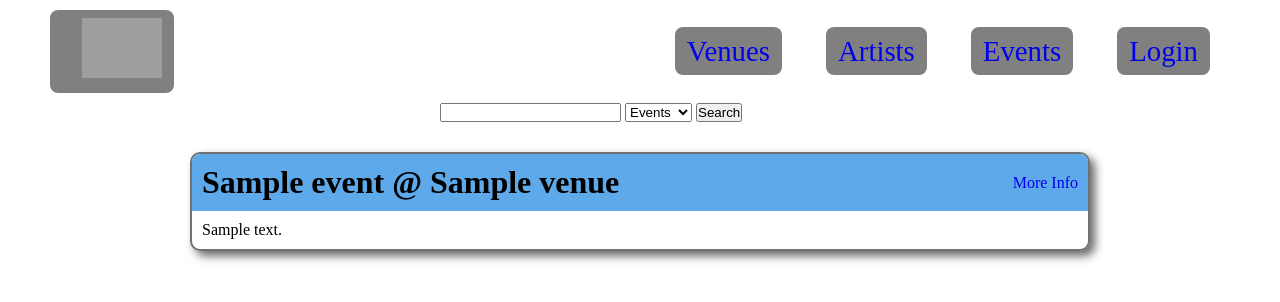
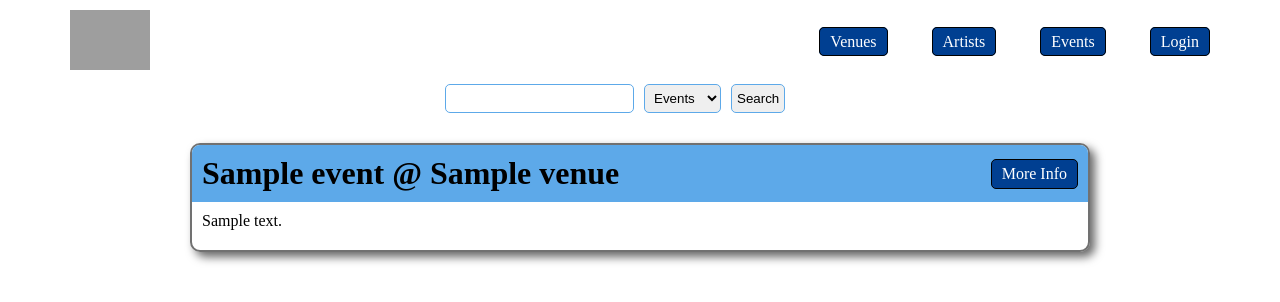
Before and after one commit to JaySecurity/myLocalScene, a Node server app: page / in a window 1280 px wide. Shown: the top 302 px of the page. Run offline with Node 20, Linux system fonts and the light colour scheme; tables that the repository leaves empty hold one stand-in row (values such as "Sample post"); some libraries are stand-ins or nearby versions; grey boxes are pictures that could not be loaded.

Commit message:
add styling

```diff
--- a/controllers/artists.js
+++ b/controllers/artists.js
@@ -18,7 +18,9 @@ function add(req, res) {
 
 async function show(req, res) {
   try {
-    const artist = await Artist.findById(req.params.id);
+    const artist = await Artist.findById(req.params.id)
+      .populate('reviews.createdBy', 'username')
+      .exec();
     res.render('artists/show', { title: 'Artist View', artist });
   } catch (err) {
     res.status(500).send('Something went Wrong!');
--- a/controllers/venues.js
+++ b/controllers/venues.js
@@ -18,7 +18,9 @@ function add(req, res) {
 
 async function show(req, res) {
   try {
-    const venue = await Venue.findById(req.params.id);
+    const venue = await Venue.findById(req.params.id)
+      .populate('reviews.createdBy', 'username')
+      .exec();
     res.render('venues/show', { title: 'Venue', venue });
   } catch (err) {
     res.status(500).send('Something went Wrong!');
--- a/public/javascripts/index.js
+++ b/public/javascripts/index.js
@@ -20,7 +20,7 @@ searchBtn.addEventListener('click', async (e) => {
           <h1>${listing.name}  ${
         listing?.venue?.name ? ' @ ' + listing.venue.name : ''
       }</h1>
-          <a class="more-btn" href="/${category.value}/${
+          <a class="more-btn btn" href="/${category.value}/${
         listing._id
       }">More Info</a>
         </div>
--- a/public/stylesheets/style.css
+++ b/public/stylesheets/style.css
@@ -19,14 +19,25 @@ nav {
     list-style: none;
     margin: 10px 20px; }
   nav a {
-    text-decoration: none;
-    padding: 0.5rem 0.75rem;
-    font-size: 1.8rem;
-    background-color: gray;
-    border-radius: 8px; }
+    text-decoration: none; }
   nav .logo {
     height: 60px;
     margin-left: 20px; }
+
+.nav-link {
+  border: 1px solid black;
+  border-radius: 5px;
+  background-color: #003f91;
+  padding: 5px 10px;
+  color: #ffffff; }
+  .nav-link:hover {
+    background-color: #6d326d; }
+
+.controls {
+  display: inline-block; }
+  .controls ul {
+    margin: 0;
+    padding: 0; }
 
 .user-form-header {
   text-align: center; }
@@ -45,16 +56,38 @@ form {
   form .form-group {
     display: flex;
     flex-direction: column; }
-    form .form-group input {
-      display: block;
-      margin: 0.8rem 0; }
+  form .inline-form-group {
+    display: flex; }
+    form .inline-form-group input,
+    form .inline-form-group select,
+    form .inline-form-group button {
+      display: inline-block;
+      margin: 0 5px; }
+  form input,
+  form select,
+  form textarea,
+  form button {
+    display: block;
+    border: 1px solid #5da9e9;
+    border-radius: 5px;
+    margin-bottom: 0.75rem;
+    padding: 5px; }
 
 .card {
   max-width: 900px;
   margin: 30px auto;
+  padding-bottom: 10px;
   border: 2px solid rgba(54, 53, 53, 0.7);
   border-radius: 10px;
   box-shadow: 5px 5px 10px rgba(0, 0, 0, 0.6); }
+  .card a.btn {
+    border: 1px solid black;
+    border-radius: 5px;
+    background-color: #003f91;
+    padding: 5px 10px;
+    color: #ffffff; }
+    .card a.btn:hover {
+      background-color: #6d326d; }
   .card .card-header {
     display: flex;
     justify-content: space-between;
@@ -63,6 +96,8 @@ form {
     padding: 10px;
     border-top-left-radius: 8px;
     border-top-right-radius: 8px; }
+    .card .card-header a {
+      color: white; }
   .card a {
     text-decoration: none; }
   .card ul {
@@ -94,6 +129,14 @@ form {
 
 .review-card-header {
   display: flex;
-  justify-content: space-between; }
+  justify-content: space-between;
+  align-items: center;
+  padding: 0 10px;
+  border-top-left-radius: 8px;
+  border-top-right-radius: 8px;
+  background-color: #6d326d;
+  color: white; }
+  .review-card-header img {
+    margin: 0; }
 
 /*# sourceMappingURL=style.css.map */
--- a/public/stylesheets/style.scss
+++ b/public/stylesheets/style.scss
@@ -1,4 +1,6 @@
 $header-background: #5da9e9;
+$primary-color: #003f91;
+$secondary-color: #6d326d;
 
 * {
   box-sizing: border-box;
@@ -27,16 +29,34 @@ nav {
   }
   a {
     text-decoration: none;
-    padding: 0.5rem 0.75rem;
-    font-size: 1.8rem;
-    background-color: gray;
-    border-radius: 8px;
   }
   .logo {
     height: 60px;
     margin-left: 20px;
   }
 }
+
+.nav-link {
+  border: 1px solid black;
+  border-radius: 5px;
+  background-color: $primary-color;
+  padding: 5px 10px;
+  color: #ffffff;
+
+  &:hover {
+    background-color: $secondary-color;
+  }
+}
+
+.controls {
+  display: inline-block;
+
+  ul {
+    margin: 0;
+    padding: 0;
+  }
+}
+
 .user-form-header {
   text-align: center;
 }
@@ -56,20 +76,48 @@ form {
   .form-group {
     display: flex;
     flex-direction: column;
+  }
+  .inline-form-group {
+    display: flex;
+    input,
+    select,
+    button {
+      display: inline-block;
+      margin: 0 5px;
+    }
+  }
 
-    input {
-      display: block;
-      margin: 0.8rem 0;
-    }
+  input,
+  select,
+  textarea,
+  button {
+    display: block;
+    border: 1px solid $header-background;
+    border-radius: 5px;
+    margin-bottom: 0.75rem;
+    padding: 5px;
   }
 }
 
 .card {
   max-width: 900px;
   margin: 30px auto;
+  padding-bottom: 10px;
   border: 2px solid rgba(54, 53, 53, 0.7);
   border-radius: 10px;
   box-shadow: 5px 5px 10px rgba($color: #000000, $alpha: 0.6);
+
+  a.btn {
+    border: 1px solid black;
+    border-radius: 5px;
+    background-color: $primary-color;
+    padding: 5px 10px;
+    color: #ffffff;
+
+    &:hover {
+      background-color: $secondary-color;
+    }
+  }
 
   .card-header {
     display: flex;
@@ -79,6 +127,10 @@ form {
     padding: 10px;
     border-top-left-radius: 8px;
     border-top-right-radius: 8px;
+
+    a {
+      color: white;
+    }
   }
 
   a {
@@ -125,4 +177,14 @@ form {
 .review-card-header {
   display: flex;
   justify-content: space-between;
+  align-items: center;
+  padding: 0 10px;
+  border-top-left-radius: 8px;
+  border-top-right-radius: 8px;
+  background-color: $secondary-color;
+  color: white;
+
+  img {
+    margin: 0;
+  }
 }
--- a/views/artists/index.ejs
+++ b/views/artists/index.ejs
@@ -2,7 +2,7 @@
 <% if(currentUser){%>
 <div class="controls">
   <ul class="nav-list">
-    <li class="nav-item">
+    <li class="nav-link">
       <a href="/artists/add" class="nav-link">Add Artist</a>
     </li>
   </ul>
--- a/views/events/index.ejs
+++ b/views/events/index.ejs
@@ -2,7 +2,7 @@
 <% if(currentUser){%>
 <div class="controls">
   <ul class="nav-list">
-    <li class="nav-item">
+    <li class="nav-link">
       <a href="/events/add" class="nav-link">Add Event</a>
     </li>
   </ul>
--- a/views/index.ejs
+++ b/views/index.ejs
@@ -1,5 +1,6 @@
 <%- include('./partials/head.ejs') %>
 <form>
+  <div class="inline-form-group">
   <input type="text" name="search" id="search" />
   <select name="category" id="category">
     <option value="events" selected>Events</option>
@@ -7,13 +8,14 @@
     <option value="artists">Artists</option>
   </select>
   <button id="search-btn">Search</button>
+</div>
 </form>
 <main id="main-content">
   <% results.forEach(listing =>{ %>
     <div class="card">
       <div class="card-header">
         <h1><%= listing.name %> <%= listing?.venue?.name ? ' @ ' + listing.venue.name : '' %></h1>
-        <a class="more-btn" href="/events/<%= listing._id %>">More Info</a>
+        <a class="more-btn btn" href="/events/<%= listing._id %>">More Info</a>
       </div>
       <div class="content">
         <p><%= listing.description %></p>
--- a/views/partials/eventCard.ejs
+++ b/views/partials/eventCard.ejs
@@ -2,8 +2,8 @@
   <div class="card-header"><h1><%=event.name %> @ <a href="/venues/<%= event.venue._id%> "><%=event.venue.name %></a></h1>
     <% if(currentUser == event.createdBy){%>
       <div>
-      <a href="/events/<%= event._id %>/edit">Edit</a>
-      <a href="/events/<%= event._id %>?_method=DELETE">Delete</a>
+      <a class="btn" href="/events/<%= event._id %>/edit">Edit</a>
+      <a class="btn" href="/events/<%= event._id %>?_method=DELETE">Delete</a>
     </div>
     <% } %>
   </div>
--- a/views/venues/index.ejs
+++ b/views/venues/index.ejs
@@ -2,7 +2,7 @@
 <% if(currentUser){%>
 <div class="controls">
   <ul class="nav-list">
-    <li class="nav-item">
+    <li class="nav-link">
       <a href="/venues/add" class="nav-link">Add Venue</a>
     </li>
   </ul>
```
Also changed, not shown: views/partials/artistCard.ejs (+4 -4 lines), views/partials/venueCard.ejs (+4 -4 lines), 1 other file.
